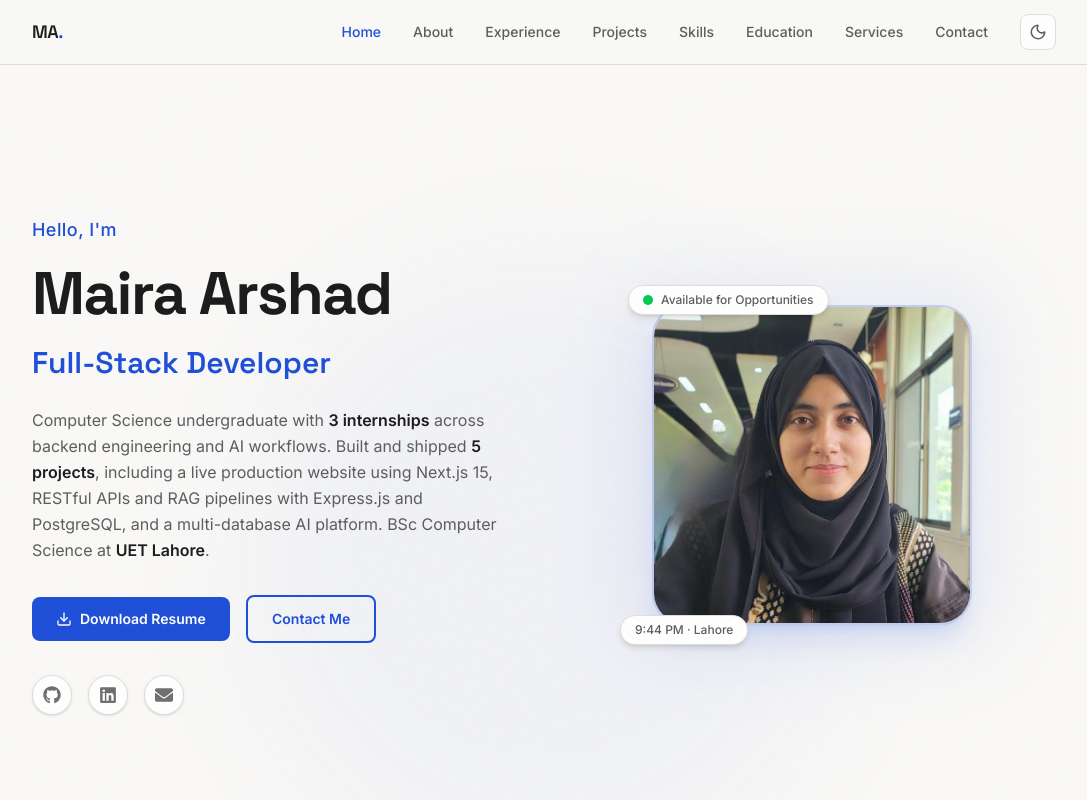
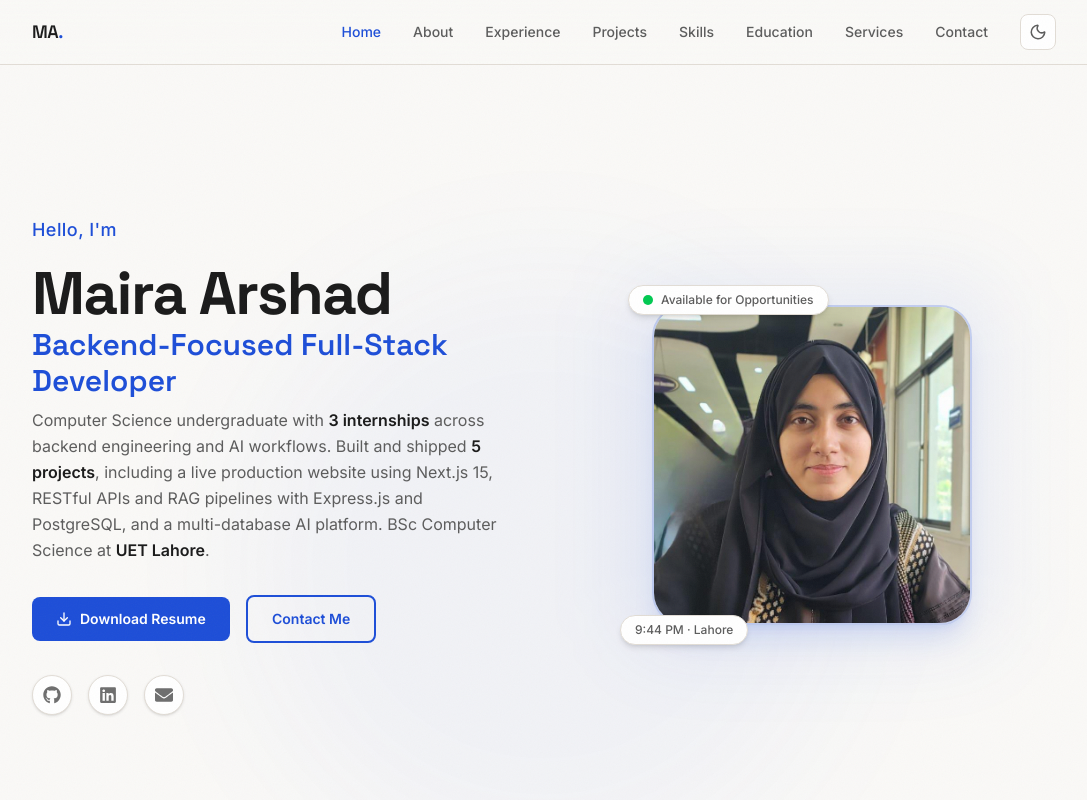
Before and after one commit to Mairaarshad19/Portfolio, a Next.js app: page / in a window 1280 px wide. Shown: the top 800 px of the page, without its empty margins (96-1183 px from the left). Built offline with nearby package versions, Linux system fonts and the light colour scheme.

Commit message:
refactor: unify site identity as backend-focused full-stack developer, trim unbacked skills, add footer signature

```diff
--- a/src/app/layout.tsx
+++ b/src/app/layout.tsx
@@ -21,9 +21,9 @@ const spaceGrotesk = Space_Grotesk({
 });
 
 const siteUrl = "https://portfolio-chi-ruddy-poj41hgdwn.vercel.app";
-const siteName = "Maira Arshad | Software Engineer";
+const siteName = "Maira Arshad | Backend-Focused Full-Stack Developer";
 const description =
-  "Backend-leaning full-stack developer building production systems.";
+  "Backend-focused full-stack developer building production web applications and APIs.";
 const ogImage = `${siteUrl}/og-image.png`;
 
 export const metadata: Metadata = {
@@ -49,7 +49,7 @@ export const metadata: Metadata = {
         url: ogImage,
         width: 1200,
         height: 630,
-        alt: "Maira Arshad, Software Engineer",
+        alt: "Maira Arshad, Backend-Focused Full-Stack Developer",
       },
     ],
   },
--- a/src/components/Contact.tsx
+++ b/src/components/Contact.tsx
@@ -79,6 +79,10 @@ export default function Contact() {
               <p className="text-lg text-fg-muted leading-relaxed">
                 Open to backend, full-stack, and AI-adjacent roles. Remote or
                 Lahore-based.
+              </p>
+
+              <p className="mt-4 text-sm text-fg-muted">
+                Email is the best way to reach me.
               </p>
 
               {/* Direct contact links — stacked vertically */}
--- a/src/components/Footer.tsx
+++ b/src/components/Footer.tsx
@@ -20,6 +20,9 @@ export default function Footer() {
         <p className="text-xs text-fg-dim mt-2">
           &copy; 2026 Maira Arshad. All rights reserved.
         </p>
+        <p className="text-xs text-fg-dim mt-1">
+          Designed and built by Maira herself.
+        </p>
       </div>
     </footer>
   );
--- a/src/components/Hero.tsx
+++ b/src/components/Hero.tsx
@@ -4,7 +4,7 @@ import { Download } from "lucide-react";
 import Image from "next/image";
 import { heroContent } from "@/data/portfolio-content";
 import { useScrollReveal } from "@/lib/useScrollReveal";
-import { useRotatingRole } from "@/lib/useRotatingRole";
+
 import { useEffect, useRef, useState } from "react";
 import { FaGithub, FaLinkedin, FaEnvelope } from "react-icons/fa";
 import type { IconType } from "react-icons";
@@ -56,12 +56,11 @@ function useLahoreTime() {
 }
 
 export default function Hero() {
-  const { name, roles, role, buttons, socials } = heroContent;
+  const { name, role, buttons, socials } = heroContent;
   const { ref, revealed } = useScrollReveal<HTMLDivElement>({ threshold: 0.05 });
   const sectionRef = useRef<HTMLElement>(null);
   const spotlightRef = useRef<HTMLDivElement>(null);
   const [isTouchDevice, setIsTouchDevice] = useState(false);
-  const { role: currentRole, visible: roleVisible } = useRotatingRole(roles);
   const lahoreTime = useLahoreTime();
 
   useEffect(() => {
@@ -136,14 +135,10 @@ export default function Hero() {
               {name}
             </h1>
 
-            {/* Rotating role text */}
+            {/* Static role text */}
             <div className="mt-3 h-10 flex items-center justify-center lg:justify-start">
-              <span
-                className={`role-text text-xl sm:text-2xl md:text-3xl font-display font-semibold text-accent ${
-                  roleVisible ? "role-visible" : "role-hidden"
-                }`}
-              >
-                {currentRole}
+              <span className="text-xl sm:text-2xl md:text-3xl font-display font-semibold text-accent">
+                Backend-Focused Full-Stack Developer
               </span>
             </div>
 
--- a/src/data/portfolio-content.ts
+++ b/src/data/portfolio-content.ts
@@ -24,7 +24,7 @@ export const educationContent = {
 
 export const aboutContent = {
   paragraph: [
-    "I'm a Computer Scientist with a strong pull toward backend systems, the part of an application most people never see, but where the real architecture decisions live. That interest took shape through coursework in algorithms and databases, and became concrete through internship work building production APIs.",
+    "I'm a backend-focused full-stack developer with a strong pull toward backend systems, the part of an application most people never see, but where the real architecture decisions live. That interest took shape through coursework in algorithms and databases, and became concrete through internship work building production APIs.",
     "At FlyRank, I built RESTful API endpoints and RAG pipelines using Express.js and PostgreSQL, applying layered architecture and the repository pattern to keep systems maintainable as they grow. I independently built and deployed Allied Shipping Agency Website, a live production site for a real freight logistics client, using Next.js 15 end to end, from UI to deployment on Vercel.",
     "I care about writing code that's still legible months later: clear API contracts, sensible schema design, and architecture that doesn't need a rewrite the moment requirements shift. I'm currently looking for backend and full-stack roles where I can keep building systems that hold up in production.",
   ],
@@ -205,8 +205,6 @@ export const skillCategories: SkillCategory[] = [
       "FastAPI",
       "Flask",
       "Tailwind CSS",
-      "Flutter",
-      ".NET Framework (Windows Forms)",
     ],
   },
   {
@@ -228,12 +226,6 @@ export const skillCategories: SkillCategory[] = [
 
 export const heroContent = {
   name: "Maira Arshad",
-  roles: [
-    "Software Engineer",
-    "Backend Developer",
-    "Full-Stack Developer",
-    "API Designer",
-  ],
   role: "Computer Science undergraduate with **3 internships** across backend engineering and AI workflows. Built and shipped **5 projects**, including a live production website using Next.js 15, RESTful APIs and RAG pipelines with Express.js and PostgreSQL, and a multi-database AI platform. BSc Computer Science at **UET Lahore**.",
   intro: [],
   buttons: [
```
